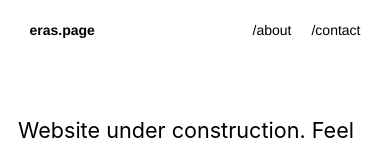
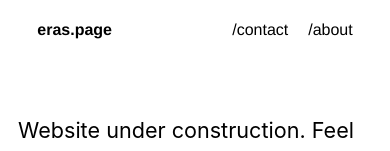
Before and after one commit to lucaseras/eras.page, a Next.js app: page / in a window 390 px wide. Shown: the top 151 px of the page. Built offline with nearby package versions, Linux system fonts and the light colour scheme.

Commit message:
made navbar not create multiple lines

```diff
--- a/components/navbar.module.css
+++ b/components/navbar.module.css
@@ -4,12 +4,14 @@
     top: 0;
     height:60px;
     display: flex;
+    justify-content: space-between;
     align-items: center;
     font-size: 1.2rem;
     padding: 0 10% 0 10%;
 }
 
 .h1 {
+    display: block;
     float: left;
     font-size: 1.2rem;
     color: black;
@@ -20,14 +22,13 @@
     list-style: none;
     padding: 0;
     overflow: hidden;
+    display: flex;
     top: 0;
-    width: 100%;
 }
 
 .li {
-    float: right;
+    overflow: hidden;
     white-space: nowrap;
-    display: inline;
 }
 
 .a {
@@ -41,15 +42,15 @@
   cursor: pointer;
 }
 
-
-@media screen and (max-width: 400px) {
+@media screen and (max-width: 500px) {
     .navbar {
-        padding: 0 5% 0 5%;
+        padding: 0 7% 0 7%;
     }
     .a {
-        font-size: 14px
+        font-size: 16px
     }
 }
+
 
 .a:hover {
     background-color: #0070f3;
```
